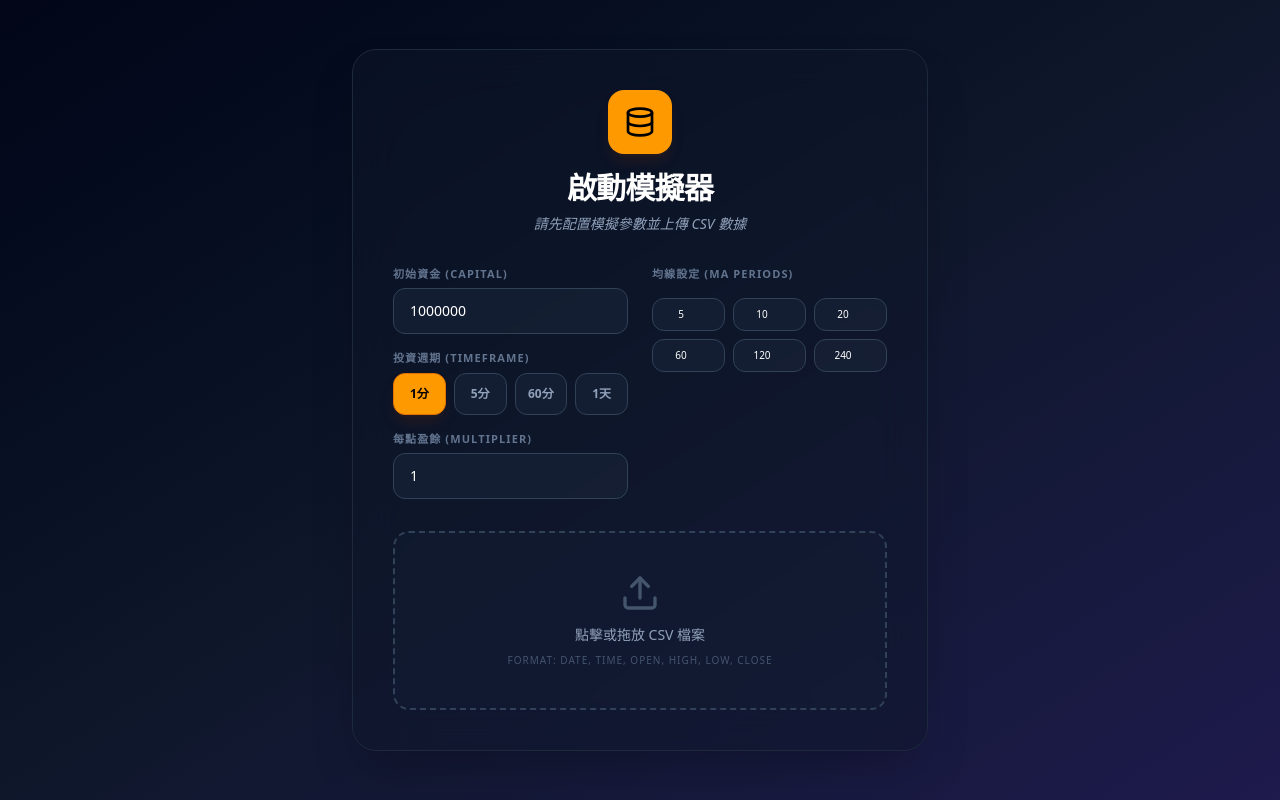
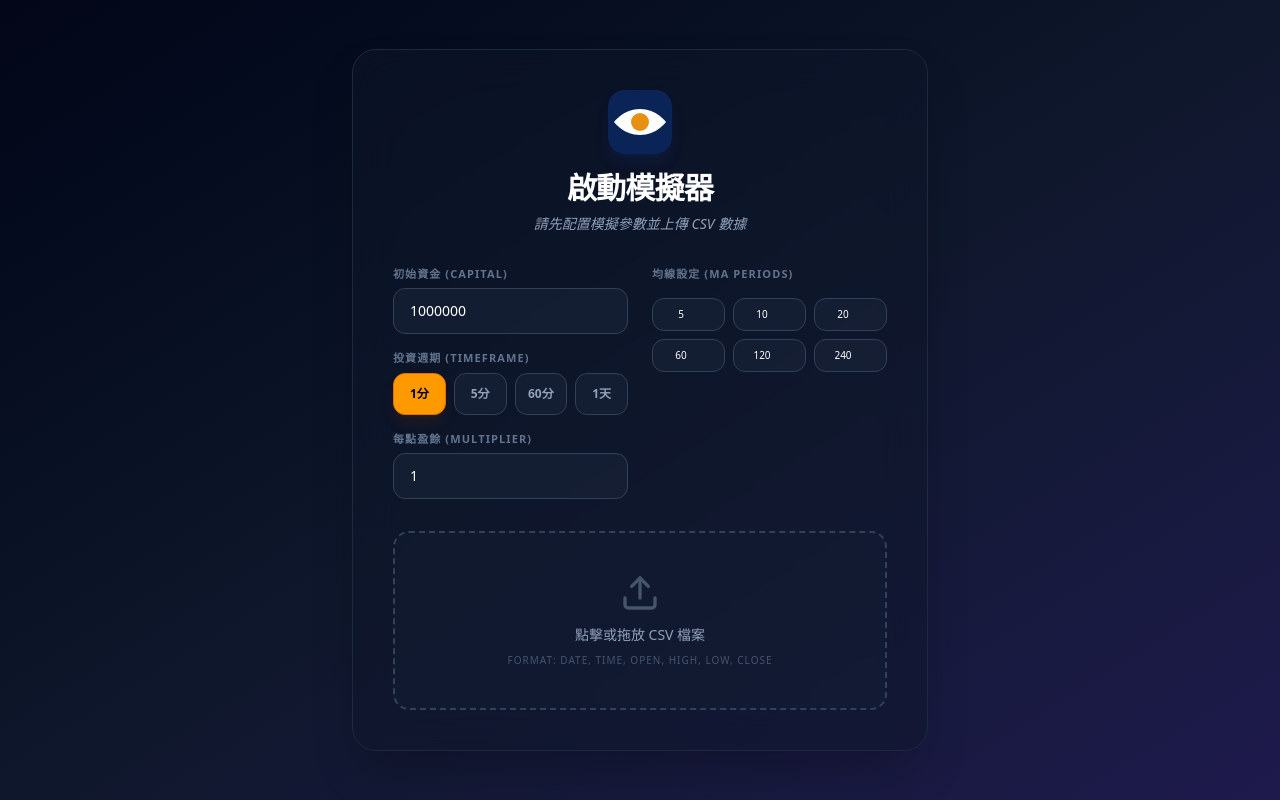
Before and after one commit to hijoe0710/EM-AI-Investment-Simulator, a React (Vite) app: page / in a window 1280 px wide. Built offline with nearby package versions, Linux system fonts and the light colour scheme.

Commit message:
feat: Replace Database icon with EyeLogo
Introduces a custom EyeLogo SVG component to replace the generic Database icon. This change aligns the application's visual identity with its simulated trading nature. The new icon is integrated into the initial setup view.

```diff
--- a/src/App.tsx
+++ b/src/App.tsx
@@ -29,6 +29,14 @@ import { twMerge } from 'tailwind-merge';
 function cn(...inputs: ClassValue[]) {
   return twMerge(clsx(inputs));
 }
+
+const EyeLogo = ({ className }: { className?: string }) => (
+  <svg viewBox="0 0 64 64" fill="none" xmlns="http://www.w3.org/2000/svg" className={className}>
+    <rect width="64" height="64" rx="16" fill="#0A2458"/>
+    <path d="M58 32C58 32 48.5 45 32 45C15.5 45 6 32 6 32C6 32 15.5 19 32 19C48.5 19 58 32 58 32Z" fill="white"/>
+    <circle cx="32" cy="32" r="9" fill="#E69110"/>
+  </svg>
+);
 
 export default function App() {
   const [fullData, setFullData] = useState<Candle[]>([]);
@@ -370,9 +378,7 @@ export default function App() {
         <div className="flex-1 flex flex-col items-center overflow-y-auto bg-gradient-to-br from-slate-950 via-slate-900 to-indigo-950 p-4 md:p-8">
           <div className="w-full max-w-xl bg-slate-900/50 backdrop-blur-xl border border-slate-800 p-6 md:p-10 rounded-3xl shadow-2xl flex flex-col gap-6 md:gap-8 my-auto">
             <div className="text-center space-y-2">
-              <div className="inline-flex items-center justify-center w-12 h-12 md:w-16 md:h-16 bg-amber-500 rounded-2xl mb-2 md:mb-4 shadow-lg shadow-amber-900/20">
-                <Database className="w-6 h-6 md:w-8 md:h-8 text-black" />
-              </div>
+              <EyeLogo className="w-12 h-12 md:w-16 md:h-16 mx-auto mb-2 md:mb-4 shadow-lg shadow-blue-900/20 rounded-2xl" />
               <h1 className="text-2xl md:text-3xl font-black tracking-tight text-white">啟動模擬器</h1>
               <p className="text-slate-400 text-xs md:text-sm italic">請先配置模擬參數並上傳 CSV 數據</p>
             </div>
@@ -486,8 +492,8 @@ export default function App() {
           {/* Top Header */}
           <header className="h-14 border-b border-slate-800 flex items-center justify-between px-6 bg-slate-900/50 shrink-0">
             <div className="flex items-center gap-4">
-              <div className="w-8 h-8 bg-amber-500 rounded flex items-center justify-center font-bold text-black shadow-[0_0_15px_rgba(245,158,11,0.3)]">AI</div>
-              <h1 className="text-lg font-bold tracking-tight">K-Sim <span className="font-light text-slate-400">Pro Investor</span></h1>
+              <EyeLogo className="w-8 h-8 rounded shadow-[0_0_15px_rgba(10,36,88,0.5)]" />
+              <h1 className="text-lg font-bold tracking-tight">EM AI <span className="font-light text-slate-400">Simulator</span></h1>
             </div>
 
             <div className="flex gap-8 items-center">
```
